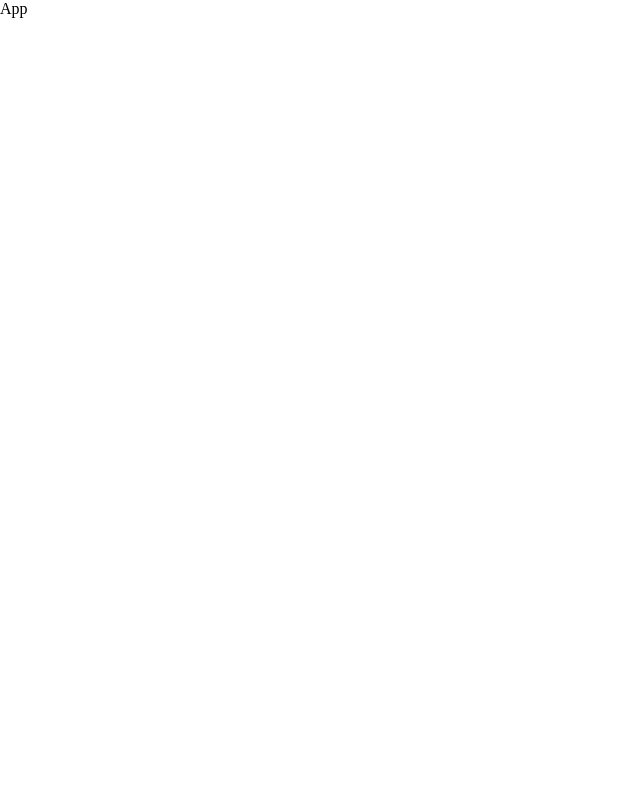
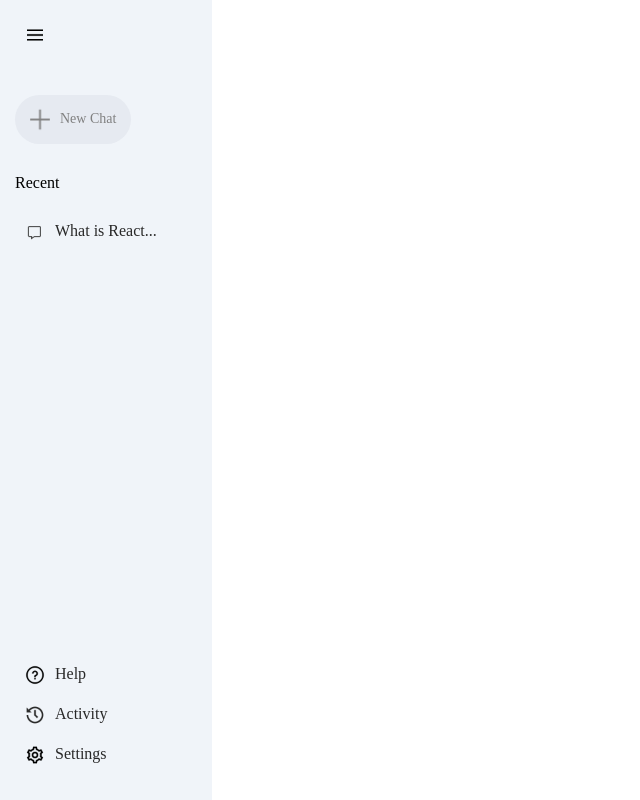
Before and after one commit to Naim000007/generative-chatgpt, a React (Vite) app in the folder vite-project/: page / in a window 1280 px wide. Shown: the whole page, without its empty margins (0-640 px from the left). Built offline with nearby package versions, Linux system fonts and the light colour scheme.

Commit message:
sidebar ui ready

```diff
--- a/vite-project/src/App.jsx
+++ b/vite-project/src/App.jsx
@@ -1,8 +1,11 @@
 import React from 'react'
+import Sidebar from './components/Sidebar/Sidebar'
 
 const App = () => {
   return (
-    <div>App</div>
+    <>
+      <Sidebar />
+    </>
   )
 }
 
--- /dev/null
+++ b/vite-project/src/components/Sidebar/Sidebar.css
@@ -0,0 +1,68 @@
+.sidebar {
+    min-height: 100vh;
+    display: inline-flex;
+    flex-direction: column;
+    justify-content: space-between;
+    background-color: #f0f4f9;
+    padding: 25px 15px;
+}
+
+.sidebar img {
+    width: 20px;
+}
+
+.sidebar .menu {
+    display: block;
+    margin-left: 10px;
+    cursor: pointer;
+}
+
+.sidebar .new-chat {
+    margin-top: 50px;
+    display: inline-flex;
+    align-items: center;
+    gap: 10px;
+    padding: 10px 15px;
+    background-color: #e6eaf1;
+    border-radius: 50px;
+    font-size: 14px;
+    color: gray;
+    cursor: pointer;
+}
+
+.sidebar .recent {
+    display: flex;
+    flex-direction: column;
+
+}
+
+.sidebar .recent-title {
+    margin-top: 30px;
+    margin-bottom: 20px;
+}
+
+.sidebar .recent-entry {
+    display: flex;
+    align-items: start;
+    gap: 10px;
+    padding: 10px;
+    padding-right: 40px;
+    border-radius: 50px;
+    color: #282828;
+    cursor: pointer;
+}
+
+.sidebar .recent-entry:hover {
+    background-color: #e2e6eb;
+}
+
+
+.sidebar .bottom {
+    display: flex;
+    flex-direction: column;
+}
+
+.sidebar .bottom-item {
+    padding-right: 10px;
+    cursor: pointer;
+}
--- a/vite-project/src/components/Sidebar/Sidebar.jsx
+++ b/vite-project/src/components/Sidebar/Sidebar.jsx
@@ -1,8 +1,38 @@
 import React from 'react'
-
+import "./Sidebar.css"
+import { assets } from '../../assets/assets'
 const Sidebar = () => {
     return (
-        <div>Sidebar</div>
+        <div className='sidebar'>
+            <div className="top">
+                <img className='menu' src={assets.menu_icon}></img>
+                <div className='new-chat'>
+                    <img src={assets.plus_icon}></img>
+                    <p>New Chat</p>
+                </div>
+                <div className="recent">
+                    <p className="recent-title">Recent</p>
+                    <div className="recent-entry">
+                        <img src={assets.message_icon} />
+                        <p>What is React...</p>
+                    </div>
+                </div>
+            </div>
+            <div className="bottom">
+                <div className="bottom-item recent-entry">
+                    <img src={assets.question_icon} />
+                    <p>Help</p>
+                </div>
+                <div className="bottom-item recent-entry">
+                    <img src={assets.history_icon} />
+                    <p>Activity</p>
+                </div>
+                <div className="bottom-item recent-entry">
+                    <img src={assets.setting_icon} />
+                    <p>Settings</p>
+                </div>
+            </div>
+        </div>
     )
 }
 
```
